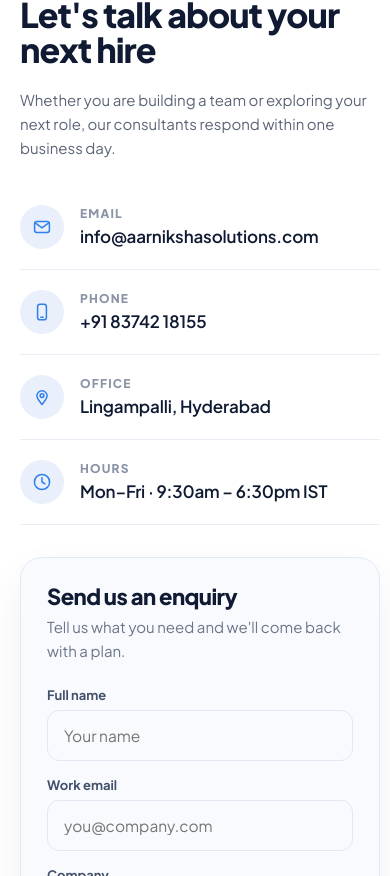
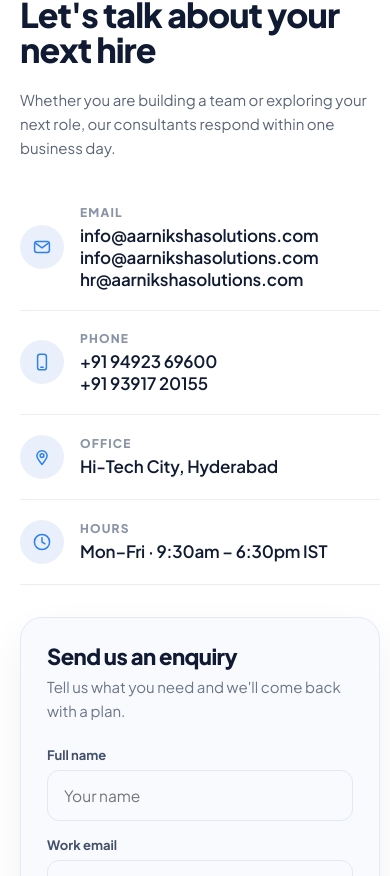
Before and after one commit to kumarrajaux-King/aarniksha-website, a Next.js app: page / in a window 390 px wide. Shown: the part 11124-12000 px from the top of the page. Built offline with nearby package versions, Linux system fonts and the light colour scheme.

Commit message:
contact details: both emails, two phone numbers, Hi-Tech City

```diff
--- a/components/ContactSection.jsx
+++ b/components/ContactSection.jsx
@@ -21,7 +21,7 @@
       if (!res.ok) throw new Error('bad status');
       setSent(true);
     } catch (err) {
-      setError('We could not send that just now. Please email info@aarnikshasolutions.com directly.');
+      setError('We could not send that just now. Please email hr@aarnikshasolutions.com directly.');
     } finally {
       setBusy(false);
     }
@@ -38,21 +38,21 @@
           <span aria-hidden="true" style={{ flex: "0 0 auto", width: "44px", height: "44px", display: "inline-flex", alignItems: "center", justifyContent: "center", borderRadius: "50%", background: "#E9EFFB", color: "#2F80EC" }}><svg width="20" height="20" viewBox="0 0 20 20" fill="none" stroke="currentColor" strokeWidth="1.5" strokeLinecap="round" strokeLinejoin="round"><rect x="2.6" y="4.6" width="14.8" height="10.8" rx="2.2" /><path d="M3.6 6.2l6.4 4.6 6.4-4.6" /></svg></span>
           <div style={{ minWidth: "0" }}>
             <p style={{ margin: "0 0 4px", fontSize: "12px", fontWeight: "800", letterSpacing: ".1em", textTransform: "uppercase", color: "#8A94A6" }}>Email</p>
-            <p style={{ margin: "0", fontSize: "17px", fontWeight: "600", letterSpacing: "-.01em", color: "#101B33" }}>info@aarnikshasolutions.com</p>
+            <p style={{ margin: "0", fontSize: "17px", fontWeight: "600", letterSpacing: "-.01em", color: "#101B33" }}>info@aarnikshasolutions.com<br />info@aarnikshasolutions.com<br />hr@aarnikshasolutions.com</p>
           </div>
         </div>
         <div data-reveal style={{ display: "flex", alignItems: "center", gap: "16px", padding: "20px 0", borderBottom: "1px solid #E9EDF5" }}>
           <span aria-hidden="true" style={{ flex: "0 0 auto", width: "44px", height: "44px", display: "inline-flex", alignItems: "center", justifyContent: "center", borderRadius: "50%", background: "#E9EFFB", color: "#2F80EC" }}><svg width="20" height="20" viewBox="0 0 20 20" fill="none" stroke="currentColor" strokeWidth="1.5" strokeLinecap="round" strokeLinejoin="round"><rect x="5.6" y="2.2" width="8.8" height="15.6" rx="2.4" /><path d="M8.8 15.2h2.4" /></svg></span>
           <div style={{ minWidth: "0" }}>
             <p style={{ margin: "0 0 4px", fontSize: "12px", fontWeight: "800", letterSpacing: ".1em", textTransform: "uppercase", color: "#8A94A6" }}>Phone</p>
-            <p style={{ margin: "0", fontSize: "17px", fontWeight: "600", letterSpacing: "-.01em", color: "#101B33" }}>+91 83742 18155</p>
+            <p style={{ margin: "0", fontSize: "17px", fontWeight: "600", letterSpacing: "-.01em", color: "#101B33" }}>+91 94923 69600<br />+91 93917 20155</p>
           </div>
         </div>
         <div data-reveal style={{ display: "flex", alignItems: "center", gap: "16px", padding: "20px 0", borderBottom: "1px solid #E9EDF5" }}>
           <span aria-hidden="true" style={{ flex: "0 0 auto", width: "44px", height: "44px", display: "inline-flex", alignItems: "center", justifyContent: "center", borderRadius: "50%", background: "#E9EFFB", color: "#2F80EC" }}><svg width="20" height="20" viewBox="0 0 20 20" fill="none" stroke="currentColor" strokeWidth="1.5" strokeLinecap="round" strokeLinejoin="round"><path d="M10 17.4c3.4-4 5.1-6.8 5.1-8.6a5.1 5.1 0 10-10.2 0c0 1.8 1.7 4.6 5.1 8.6z" /><circle cx="10" cy="8.6" r="1.9" /></svg></span>
           <div style={{ minWidth: "0" }}>
             <p style={{ margin: "0 0 4px", fontSize: "12px", fontWeight: "800", letterSpacing: ".1em", textTransform: "uppercase", color: "#8A94A6" }}>Office</p>
-            <p style={{ margin: "0", fontSize: "17px", fontWeight: "600", letterSpacing: "-.01em", color: "#101B33" }}>Lingampalli, Hyderabad</p>
+            <p style={{ margin: "0", fontSize: "17px", fontWeight: "600", letterSpacing: "-.01em", color: "#101B33" }}>Hi-Tech City, Hyderabad</p>
           </div>
         </div>
         <div data-reveal style={{ display: "flex", alignItems: "center", gap: "16px", padding: "20px 0", borderBottom: "1px solid #E9EDF5" }}>
--- a/components/Enquiry.jsx
+++ b/components/Enquiry.jsx
@@ -36,7 +36,7 @@
       if (!res.ok) throw new Error('bad status');
       setSent(true);
     } catch (err) {
-      setError('We could not send that just now. Please email info@aarnikshasolutions.com directly.');
+      setError('We could not send that just now. Please email hr@aarnikshasolutions.com directly.');
     } finally {
       setBusy(false);
     }
```
Also changed, not shown: 1 other file (tests, documents, lock files or other folders).
